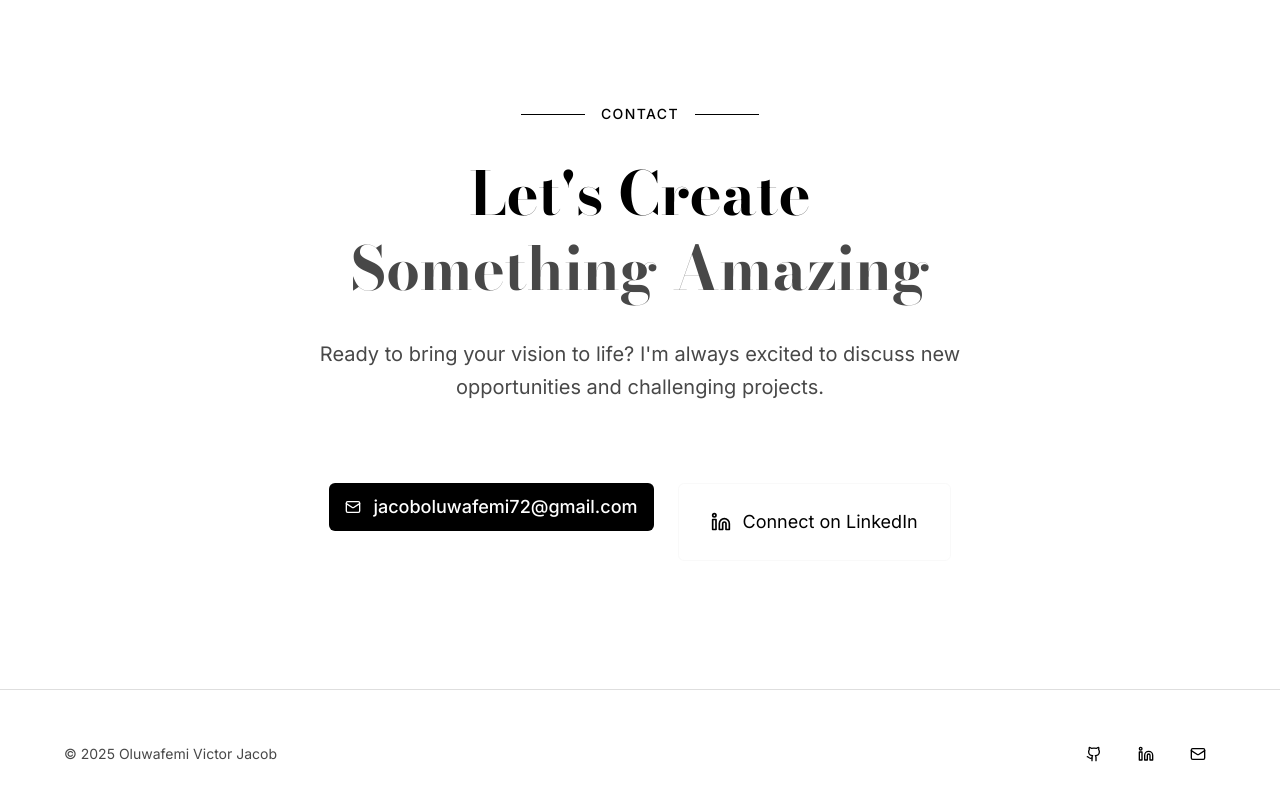
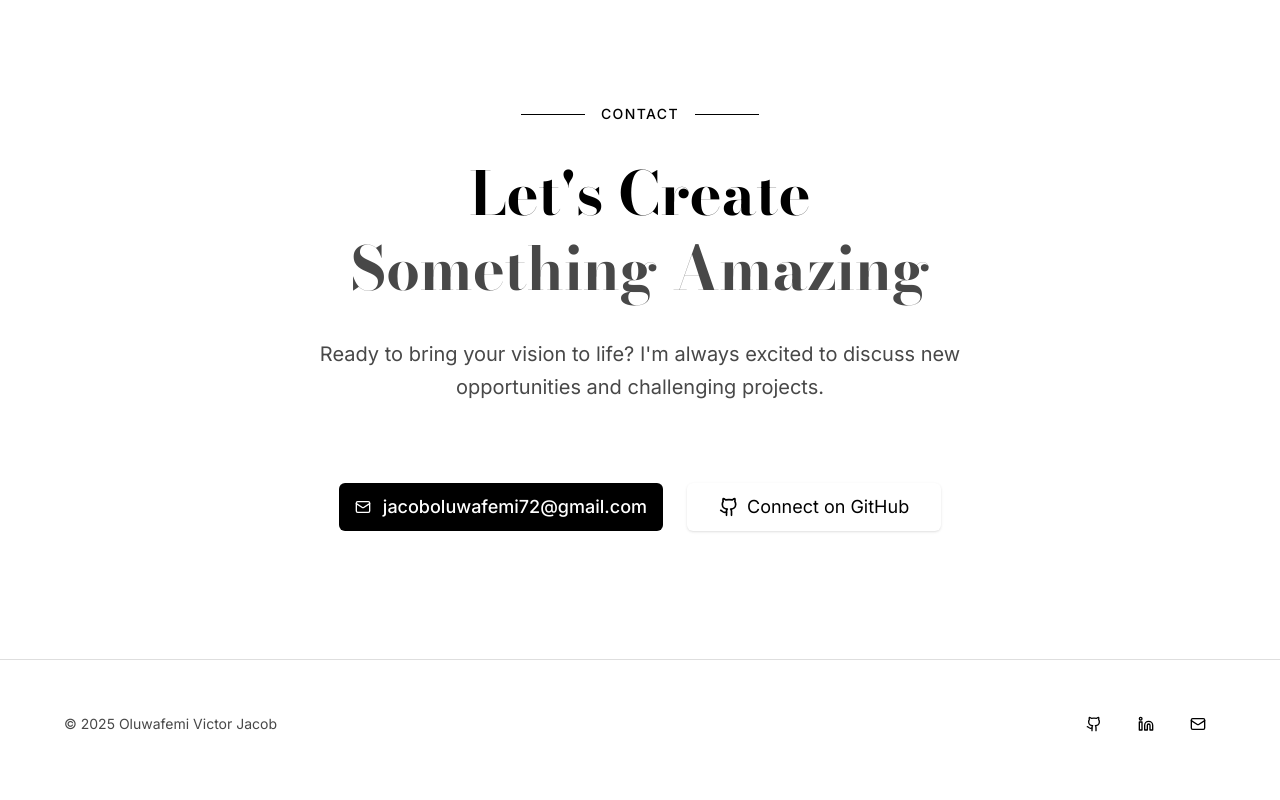
Before and after one commit to Holuwaphemmy01/new-portfolio, a Next.js app: page / in a window 1280 px wide. Shown: the part 4833-5633 px from the top of the page. Built offline with nearby package versions, Linux system fonts and the light colour scheme.

Commit message:
githun link added

```diff
--- a/components/ContactFooter.tsx
+++ b/components/ContactFooter.tsx
@@ -29,14 +29,15 @@ export function ContactSection() {
             <Mail className="w-5 h-5" />
             jacoboluwafemi72@gmail.com
           </Button>
+
           <a
-            href="https://www.linkedin.com/in/oluwafemi-victor-holuwaphemmy"
+            href="https://www.github.com/oluwafemi-victor-holuwaphemmy"
             target="_blank"
             rel="noopener noreferrer"
-            className="inline-flex items-center gap-3 px-8 py-6 text-lg rounded-md border border-border/20 hover-lift magnetic bg-transparent"
+            className="inline-flex items-center gap-2 px-8 py-2 text-lg rounded-md bg-white text-black hover:bg-gray-100 shadow-sm magnetic"
           >
-            <Linkedin className="w-5 h-5" />
-            Connect on LinkedIn
+            <Github className="w-5 h-5" />
+            <span>Connect on GitHub</span>
           </a>
         </div>
       </div>
```
